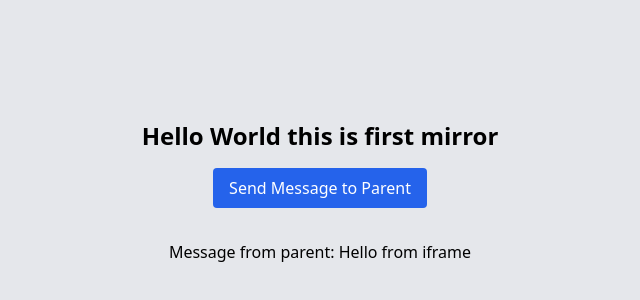
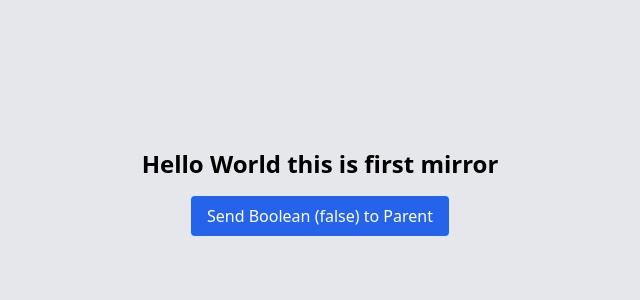
Before and after one commit to Mahdi-dmr1/first-mirror, a Next.js app: page / in a window 1280 px wide. Shown: the part 208-508 px from the top of the page, without its empty margins (320-960 px from the left). Built offline with nearby package versions, Linux system fonts and the light colour scheme.

Commit message:
Refactor message handling and add boolean state management

```diff
--- a/app/page.tsx
+++ b/app/page.tsx
@@ -1,25 +1,16 @@
 "use client"
-import { useEffect, useState } from 'react';
+import { useState } from 'react';
 
 const Page = () => {
-    const [receivedMessage, setReceivedMessage] = useState<string>("");
+    const [boolValue, setBoolValue] = useState<boolean>(false);
 
-    useEffect(() => {
-        if (window.parent) {
-            window.parent.postMessage('Hello from iframe', '*');
-        }
-        const handleMessage = (event: MessageEvent) => {
-            let msg = event.data;
-            if (typeof msg === 'object') {
-                msg = JSON.stringify(msg);
-            }
-            setReceivedMessage(msg);
-        };
-        window.addEventListener('message', handleMessage);
-        return () => {
-            window.removeEventListener('message', handleMessage);
-        };
-    }, []);
+    console.log(boolValue);
+
+    const sendBooleanToParent = () => {
+        const newValue = !boolValue;
+        setBoolValue(newValue);
+        window.parent && window.parent.postMessage(newValue, '*');
+    };
 
     return(
         <div className="h-dvh w-full flex justify-center items-center">
@@ -27,11 +18,10 @@ const Page = () => {
                 <p className="text-2xl text-black font-semibold">Hello World this is first mirror</p>
                 <button
                     className="px-4 py-2 bg-blue-600 text-white rounded hover:bg-blue-700 transition"
-                    onClick={() => window.parent && window.parent.postMessage('Button clicked from iframe', '*')}
+                    onClick={sendBooleanToParent}
                 >
-                    Send Message to Parent
+                    Send Boolean ({boolValue ? 'true' : 'false'}) to Parent
                 </button>
-                <div className="mt-4 text-black">Message from parent: {receivedMessage}</div>
             </div>
         </div>
     )
```
